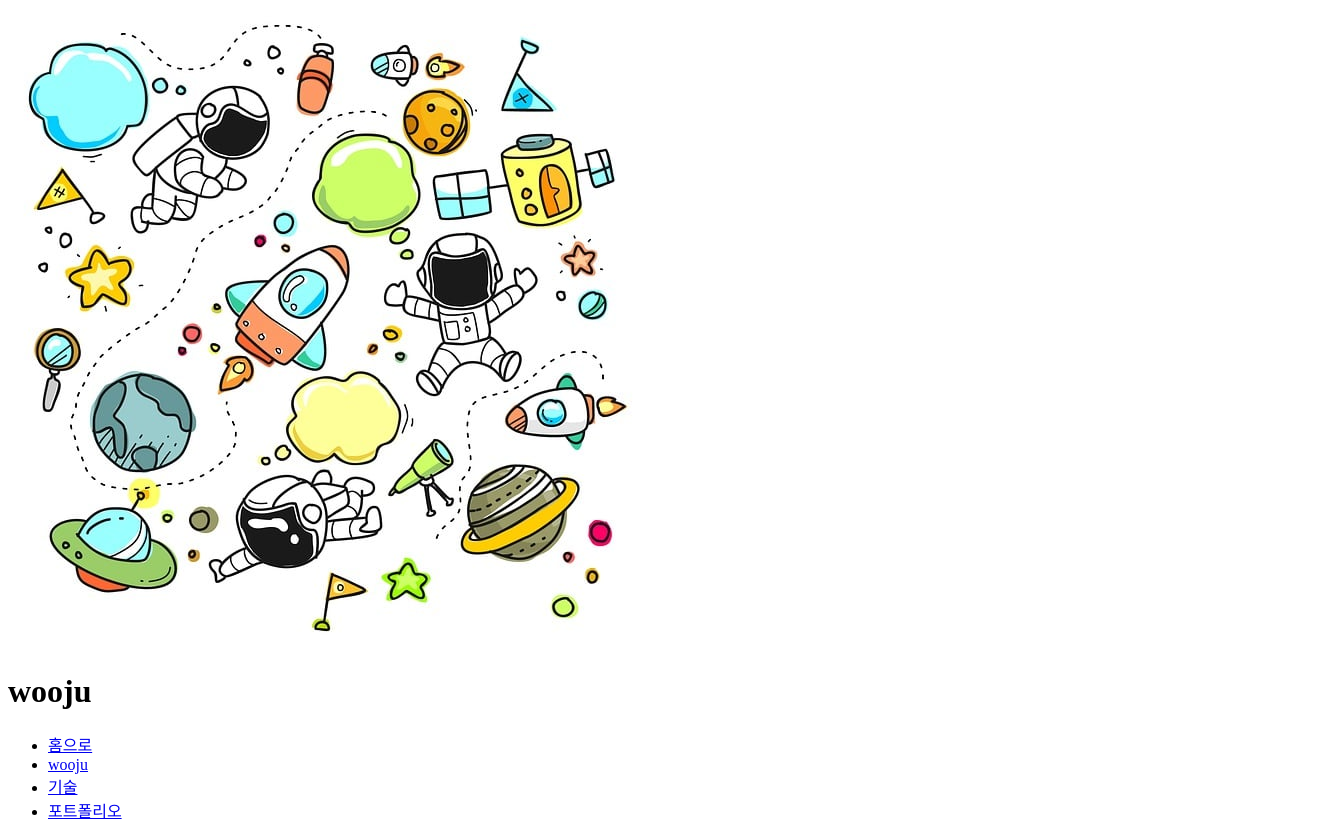
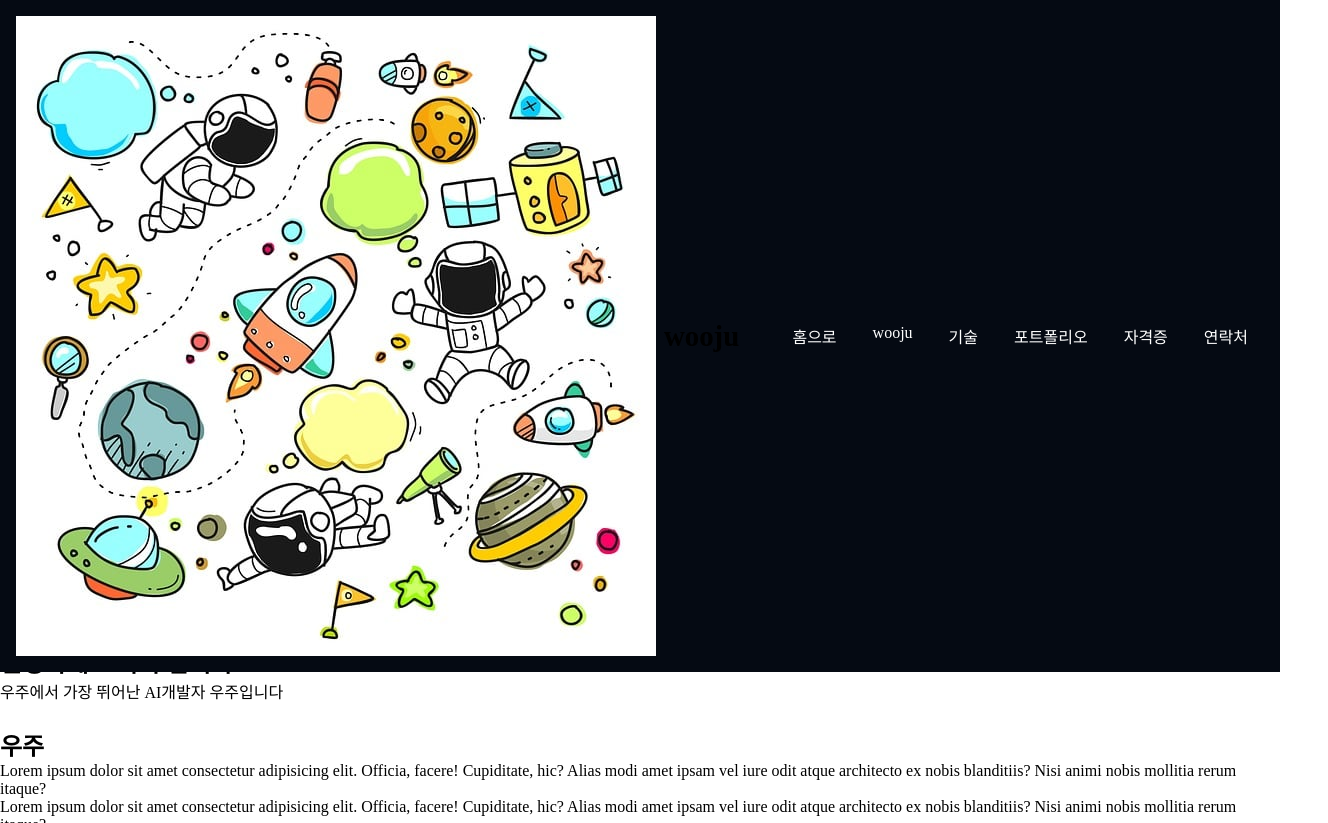
Before and after one commit to wooju94/portfolio, a plain HTML site: page index.html in a window 1280 px wide. Shown: the top 823 px of the page, 1328 px wide, since content can reach past the window. Drawn offline with Linux system fonts and the light colour scheme; a web font is replaced by a local one.

Commit message:
css세팅 완료

```diff
--- a/css/style.css
+++ b/css/style.css
@@ -0,0 +1,107 @@
+@font-face {
+    font-family: "GmarketSansMedium";
+    src: url("https://fastly.jsdelivr.net/gh/projectnoonnu/noonfonts_2001@1.1/GmarketSansMedium.woff")
+      format("woff");
+    font-weight: normal;
+    font-style: normal;
+  }
+  /* Global 변수 */
+  :root {
+    --color-primary: var(--color-black);
+    --color-primary-variant: var(--color-gray);
+    --color-accent: var(--color-blue);
+    --color-accent-variant: var(--color-orange);
+    --color-text: var(--color-white);
+    /* colors */
+    --color-white: #fff;
+    --color-black: #050A13;
+    --color-blue: #03E8F9;
+    --color-orange: #FD6413;
+    --color-gray: #1B1E26;
+    /* size */
+    --size-max-width: 1200px;
+  }
+  * {
+    box-sizing: border-box;
+  }
+  body {
+    font-family: "GmarketSansMedium";
+    margin: 0;
+  }
+  h1,
+  h2,
+  h3,
+  p,
+  ul {
+    margin: 0;
+  }
+  ul {
+    list-style: none;
+    padding: 0;
+  }
+  a {
+    text-decoration: none;
+    color: var(--color-text);
+  }
+  button {
+    background-color: transparent; /* 요소의 배경색을 투명하게 설정 */
+    outline: 0;
+    border: 0;
+  }
+  button:focus {
+    outline: 1px solid var(--color-accent);
+  }
+  .section {
+    padding: 4rem;
+    text-align: center;
+  }
+  .max-container {
+    max-width: var(--size-max-width);
+    margin: auto;
+  }
+  .title {
+    font-size: 2.5rem;
+    margin: 1rem 0;
+  }
+  .description {
+    font-size: 1.5rem;
+    margin: 0.5rem 0;
+  }
+  /* header */
+  .header {
+    background-color: var(--color-primary);
+    position: fixed;
+    top: 0;
+    width: 100%;
+    padding: 1rem;
+    display: flex;
+    justify-content: space-between;
+    align-items: center;
+    z-index: 1;
+  }
+  .header__logo {
+    display: flex;
+    align-items: center;
+    gap: 8px;
+  }
+  .header__logo__img {
+    width: 36px;
+    height: 36px;
+  }
+  .header__logo__title {
+    font-size: 1.8rem;
+  }
+  .header__menu {
+    display: flex;
+    gap: 4px;
+  }
+  .header__menu__item {
+    padding: 8px 16px;
+  }
+  .header__menu__item:hover {
+    border-bottom: 1px solid var(--color-accent);
+  }
+  .header__menu__item:active {
+    border: 1px solid var(--color-accent);
+    border-radius: 4px;
+  }
--- a/index.html
+++ b/index.html
@@ -22,21 +22,21 @@
 </head>
  <body>
 <!-- Header -->
- <header>
- <div>
-<img src="./images/wooju.jpg" alt="logo">
-<h1><a href="#"></a>wooju</h1>
+ <header class="header">
+ <div class="header__logo">
+<img class=".header__logo__img" src="./images/wooju.jpg" alt="logo" />
+<h1 class="header__logo__title"><a href="#"></a>wooju</h1>
 
  </div>
 
- <nav>
-    <ul>
-        <li><a href="#home">홈으로</a></li>
-        <li><a href="#about">wooju</a></li>
-        <li><a href="#skill">기술</a></li>
-        <li><a href="#work">포트폴리오</a></li>
-        <li><a href="#license">자격증</a></li>
-        <li><a href="#contact">연락처</a></li>
+ <nav class="header__nav">
+    <ul class="header__menu">
+        <li><a href="#home" class="header__menu__item active">홈으로</a></li>
+        <li><a href="#about" class="header__menu__item">wooju</a></li>
+        <li><a href="#skill" class="header__menu__item">기술</a></li>
+        <li><a href="#work" class="header__menu__item">포트폴리오</a></li>
+        <li><a href="#license" class="header__menu__item">자격증</a></li>
+        <li><a href="#contact" class="header__menu__item">연락처</a></li>
     </ul>
  </nav>
  </header>
```
